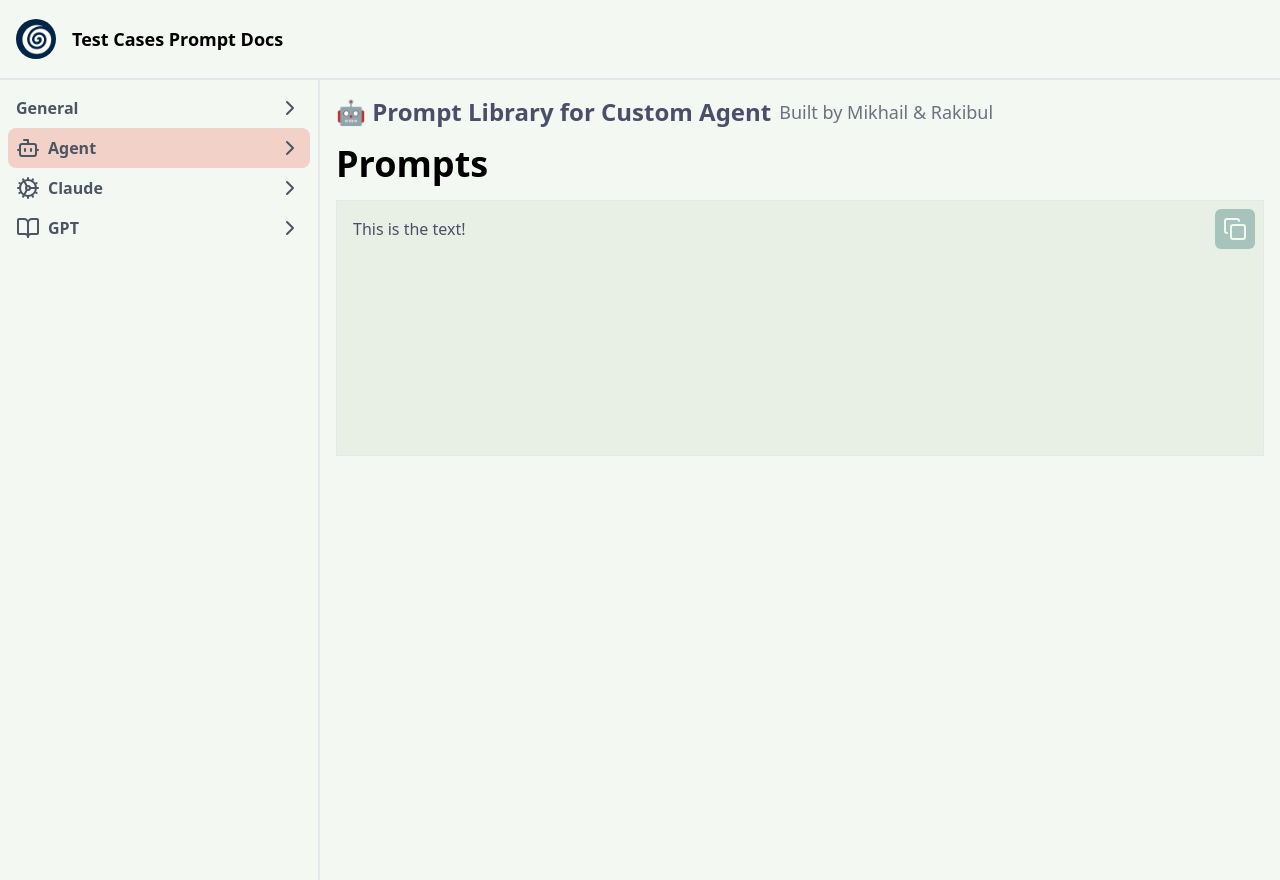
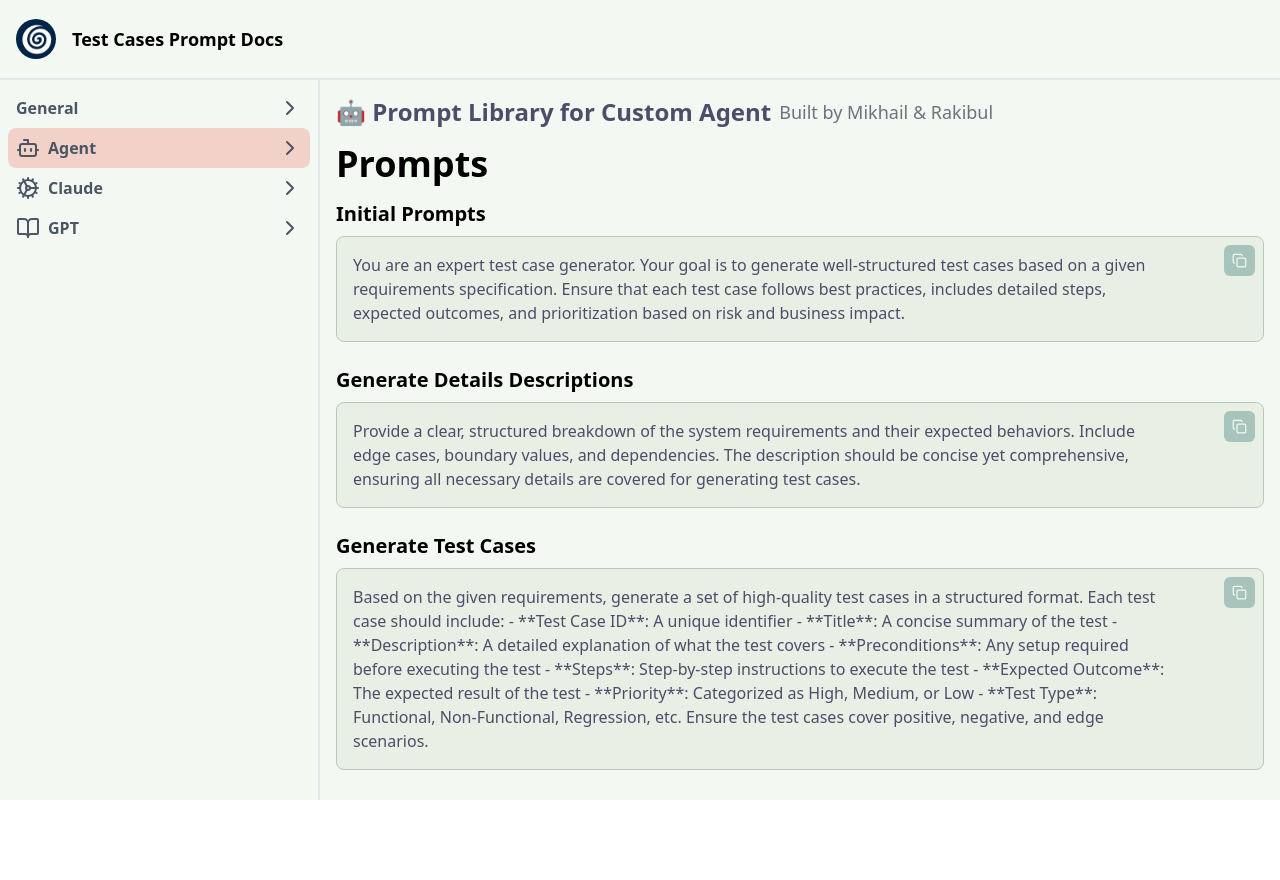
Before and after one commit to RakibulBh/tracesolutions-prompts-documentation, a Next.js app: page /agent in a window 1280 px wide. After the commit the page ends 800 px from the top, so only its background shows below. Built offline with nearby package versions, Linux system fonts and the light colour scheme.

Commit message:
add copy feature and add prompts data for agent

```diff
--- a/app/agent/page.tsx
+++ b/app/agent/page.tsx
@@ -1,9 +1,10 @@
 import PromptBox from "@/components/prompt-box";
+import { agentPrompts } from "@/data/prompts";
 import React from "react";
 
 const Page = () => {
   return (
-    <section className="p-4 flex-1 bg-[#F3F8F2] space-y-4">
+    <div className="p-4 flex-1 bg-[#F3F8F2] space-y-4 overflow-y-scroll h-full">
       <div className="flex gap-2 items-center">
         <h1 className="text-2xl font-bold text-[#4A4E69]">
           🤖 Prompt Library for Custom Agent
@@ -11,8 +12,16 @@ const Page = () => {
         <p className="text-gray-500 text-lg">Built by Mikhail & Rakibul</p>
       </div>
       <p className="text-4xl font-bold">Prompts</p>
-      <PromptBox />
-    </section>
+      <div className="space-y-6">
+        {Object.entries(agentPrompts).map(([key, promptData]) => (
+          <PromptBox
+            key={key}
+            title={promptData.name}
+            text={promptData.prompt}
+          />
+        ))}
+      </div>
+    </div>
   );
 };
 
--- a/app/layout.tsx
+++ b/app/layout.tsx
@@ -25,14 +25,14 @@ export default function RootLayout({
   children: React.ReactNode;
 }>) {
   return (
-    <html lang="en">
+    <html lang="en" className="h-full">
       <body
-        className={`${geistSans.variable} ${geistMono.variable} antialiased`}
+        className={`${geistSans.variable} ${geistMono.variable} antialiased h-full flex flex-col`}
       >
         <Navbar />
-        <main className="flex">
+        <main className="flex flex-1 h-0">
           <Sidebar />
-          {children}
+          <section className="flex-1 overflow-y-auto">{children}</section>
         </main>
       </body>
     </html>
--- a/components/prompt-box.tsx
+++ b/components/prompt-box.tsx
@@ -1,13 +1,34 @@
-import { Copy } from "lucide-react";
-import React from "react";
+"use client";
+import { Check, Copy } from "lucide-react";
+import React, { useState } from "react";
 
-const PromptBox = () => {
+const PromptBox = ({ text, title }: { text: string; title: string }) => {
+  const [copied, setCopied] = useState<boolean>(false);
+
+  const copyToClipboard = () => {
+    setCopied(true);
+    setTimeout(() => {
+      setCopied(false);
+    }, 3000);
+    navigator.clipboard.writeText(text);
+  };
+
   return (
-    <div className="rouneded-lg bg-[#E8F0E5] border borde-[#B8C8B9] w-full h-64 relative p-4">
-      <div className="absolute top-2 right-2 bg-[#A7C4BC] hover:bg-[#8FAFAA] hover:cursor-pointer rounded-md p-2">
-        <Copy color="#F3F8F2" />
+    <div className="space-y-2">
+      <h2 className="font-semibold text-xl">{title}</h2>
+      <div className="rounded-lg bg-[#E8F0E5] border border-[#B8C8B9] w-full relative p-4">
+        <button
+          onClick={copyToClipboard}
+          className="absolute top-2 right-2 bg-[#A7C4BC] hover:bg-[#8FAFAA] hover:cursor-pointer rounded-md p-2"
+        >
+          {copied ? (
+            <Check color="#F3F8F2" size={15} />
+          ) : (
+            <Copy color="#F3F8F2" size={15} />
+          )}
+        </button>
+        <p className="text-[#4A4E69] pr-20">{text}</p>
       </div>
-      <p className="text-[#4A4E69]">This is the text!</p>
     </div>
   );
 };
--- a/components/sidebar.tsx
+++ b/components/sidebar.tsx
@@ -5,7 +5,7 @@ import Link from "next/link";
 
 const Sidebar = () => {
   return (
-    <div className="w-80 h-screen border-r-2 border-r-gray-200 p-2 bg-[#F3F8F2]">
+    <div className="w-80 border-r-2 border-r-gray-200 p-2 bg-[#F3F8F2]">
       {navlinks.map((navlink) => (
         <Navlink key={navlink.name} href={navlink.href} text={navlink.name} />
       ))}
--- /dev/null
+++ b/data/prompts.ts
@@ -0,0 +1,46 @@
+import { ProviderPrompts } from "@/types";
+
+export const agentPrompts: ProviderPrompts = {
+  initial_prompts: {
+    name: "Initial Prompts",
+    prompt: `You are an expert test case generator. Your goal is to generate well-structured test cases based on a given requirements specification. Ensure that each test case follows best practices, includes detailed steps, expected outcomes, and prioritization based on risk and business impact.`,
+  },
+
+  details_description: {
+    name: "Generate Details Descriptions",
+    prompt: `Provide a clear, structured breakdown of the system requirements and their expected behaviors. Include edge cases, boundary values, and dependencies. The description should be concise yet comprehensive, ensuring all necessary details are covered for generating test cases.`,
+  },
+
+  generate_test_cases: {
+    name: "Generate Test Cases",
+    prompt: `Based on the given requirements, generate a set of high-quality test cases in a structured format. Each test case should include:
+    - **Test Case ID**: A unique identifier
+    - **Title**: A concise summary of the test
+    - **Description**: A detailed explanation of what the test covers
+    - **Preconditions**: Any setup required before executing the test
+    - **Steps**: Step-by-step instructions to execute the test
+    - **Expected Outcome**: The expected result of the test
+    - **Priority**: Categorized as High, Medium, or Low
+    - **Test Type**: Functional, Non-Functional, Regression, etc.
+    Ensure the test cases cover positive, negative, and edge scenarios.`,
+  },
+
+  explain_test_properties: {
+    name: "Explain Test Properties",
+    prompt: `Explain the key properties of the generated test cases, including priority levels, dependencies, and test coverage. Justify why certain tests are marked as high priority and how they align with the system’s risk factors. Ensure clarity and depth in the explanation.`,
+  },
+
+  generate_requirements: {
+    name: "Generate Requirements",
+    prompt: `Based on the provided system description, extract and generate well-defined requirements. Each requirement should be clear, measurable, and testable, following best practices for writing software requirements.`,
+  },
+
+  generate_coverage_report: {
+    name: "Generate Coverage Report",
+    prompt: `Analyze the generated test cases and provide a coverage report. Indicate which requirements are fully covered, partially covered, or missing test coverage. The report should include a summary table with:
+    - **Requirement ID**
+    - **Coverage Status** (Full, Partial, None)
+    - **Gaps Identified** (if any)
+    Suggest additional test cases if coverage is insufficient.`,
+  },
+};
--- /dev/null
+++ b/types/index.ts
@@ -0,0 +1,13 @@
+export type Prompt = {
+  name: string;
+  prompt: string;
+};
+
+export type ProviderPrompts = {
+  initial_prompts: Prompt;
+  generate_test_cases: Prompt;
+  details_description: Prompt;
+  explain_test_properties: Prompt;
+  generate_requirements: Prompt;
+  generate_coverage_report: Prompt;
+};
```
